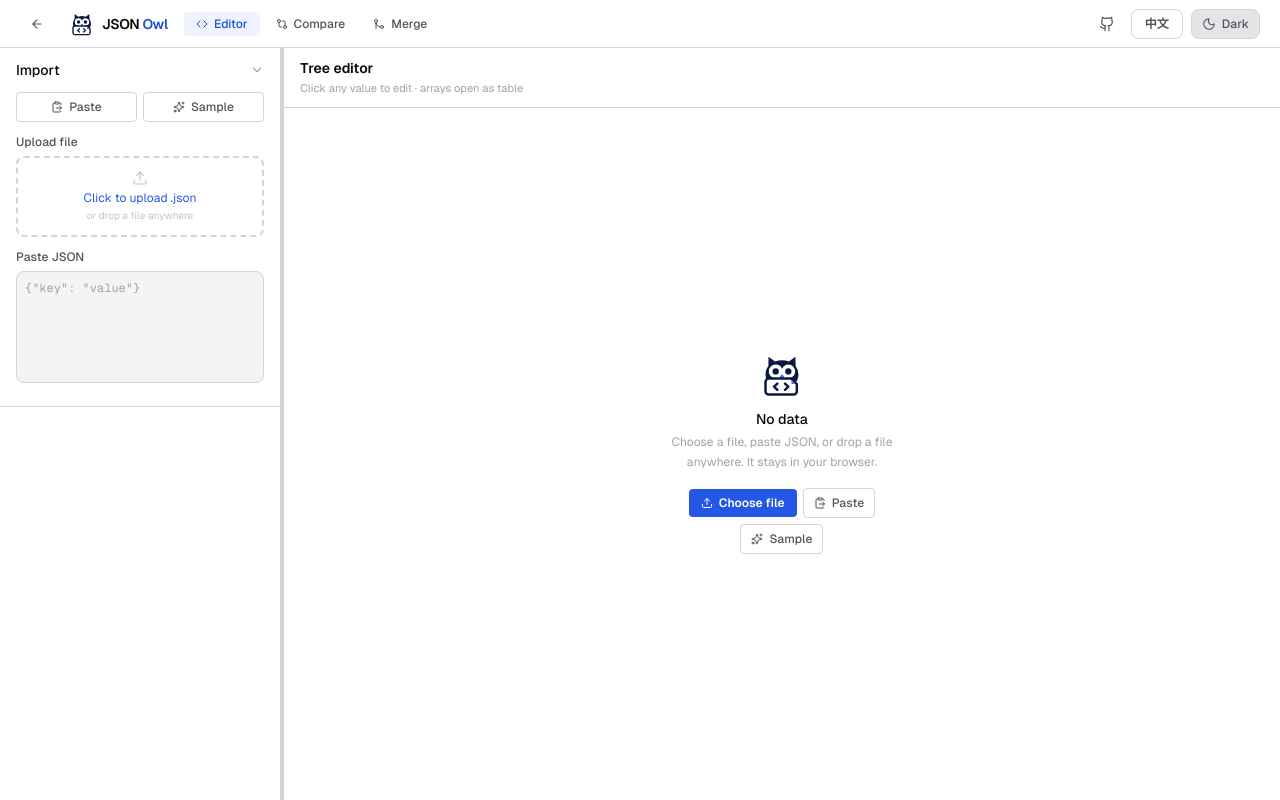
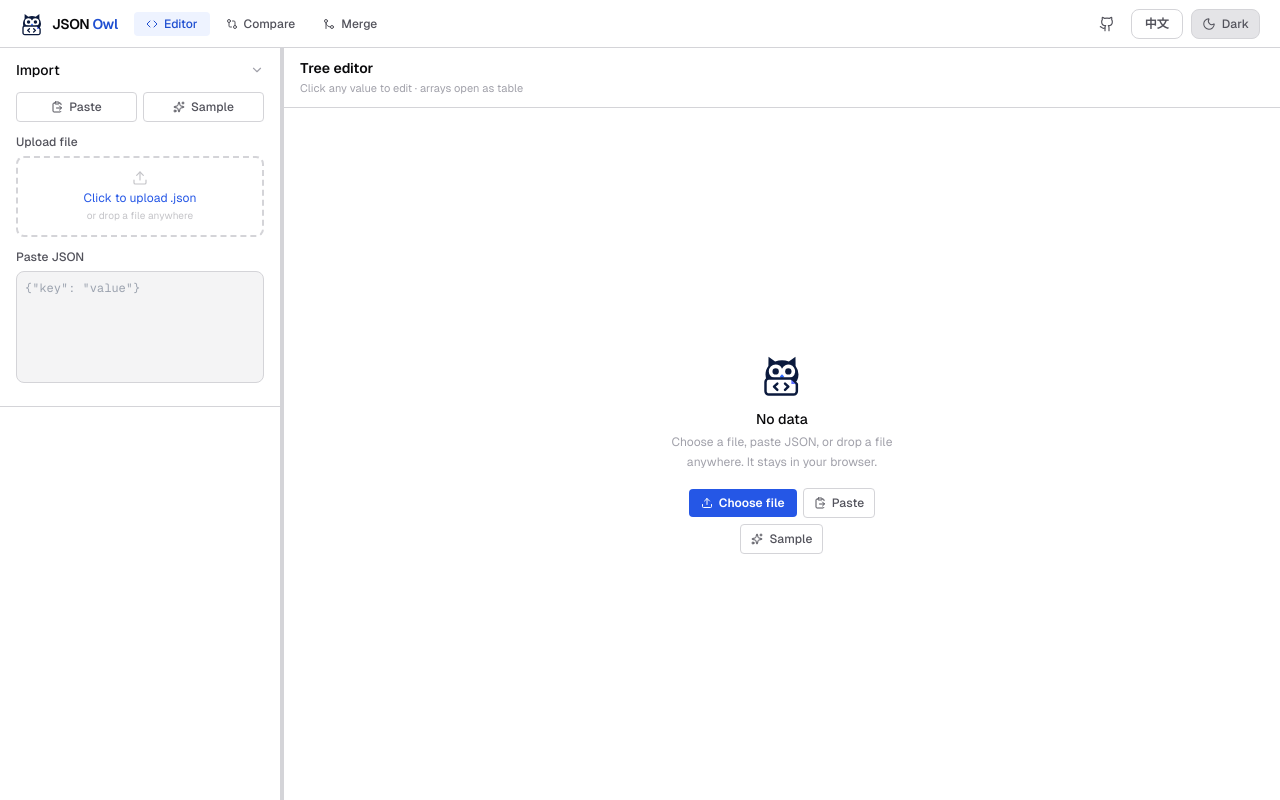
Before and after one commit to taichyy/json-editor, a Next.js app: page /en/editor in a window 1280 px wide. Built offline with nearby package versions, Linux system fonts and the light colour scheme.

Commit message:
Remove: Back arrow from the editor header.
Co-Authored-By: Claude Opus 5.5 <noreply@anthropic.com>
Claude-Session: https://claude.ai/code/session_01HMTfzhpLygYcQs6Ciqn2RX

```diff
--- a/app/[locale]/editor/page.tsx
+++ b/app/[locale]/editor/page.tsx
@@ -1,12 +1,7 @@
-"use client"
-
-import { useRouter } from "../../../i18n/navigation";
 import JsonEditor from "../../../components/json-editor";
 
 const EditorPage = () => {
-    const router = useRouter();
-
-    return <JsonEditor onBackToHome={() => router.push('/')} />;
+    return <JsonEditor />;
 }
 
 export default EditorPage;
--- a/components/json-editor.tsx
+++ b/components/json-editor.tsx
@@ -17,7 +17,6 @@ import {
     Sparkles,
     Minimize2,
     Maximize2,
-    ArrowLeft,
     GitCompare,
     ChevronDown,
     ChevronRight,
@@ -77,13 +76,7 @@ const cv = {
 // ─── Main JsonEditor ──────────────────────────────────────────────────────────
 type TTab = 'editor' | 'compare' | 'merge';
 
-interface JsonEditorProps {
-    onBackToHome?: () => void;
-}
-
-const JsonEditor: React.FC<JsonEditorProps> = (props) => {
-    const { onBackToHome } = props;
-
+const JsonEditor = () => {
     const { theme } = useTheme();
     const monacoTheme = theme === 'dark' ? 'vs-dark' : 'vs';
     const t = useTranslations('editor');
@@ -380,18 +373,8 @@ const JsonEditor: React.FC<JsonEditorProps> = (props) => {
                 className="flex items-center justify-between gap-2 px-3 sm:px-5 h-12 shrink-0"
                 style={{ borderBottom: `1px solid ${cv.borderDefault}`, backgroundColor: cv.bgSurface }}
             >
-                {/* Left: back + logo + tabs */}
+                {/* Left: logo + tabs */}
                 <div className="flex items-center gap-2 sm:gap-4">
-                    {onBackToHome && (
-                        <button
-                            onClick={onBackToHome}
-                            className={`${btnGhost} text-[var(--text-secondary)] hover:text-[var(--text-primary)]`}
-                            title={t('backToHome')}
-                        >
-                            <ArrowLeft className="w-3.5 h-3.5" strokeWidth={2} />
-                        </button>
-                    )}
-
                     <Brand size={24} hideNameOnMobile />
 
                     {/* Tabs */}
--- a/messages/en.json
+++ b/messages/en.json
@@ -41,7 +41,6 @@
         }
     },
     "editor": {
-        "backToHome": "Back to home",
         "tabEditor": "Editor",
         "tabCompare": "Compare",
         "clearData": "Clear",
--- a/messages/zh-TW.json
+++ b/messages/zh-TW.json
@@ -41,7 +41,6 @@
         }
     },
     "editor": {
-        "backToHome": "返回首頁",
         "tabEditor": "編輯器",
         "tabCompare": "比較",
         "clearData": "清除",
```
